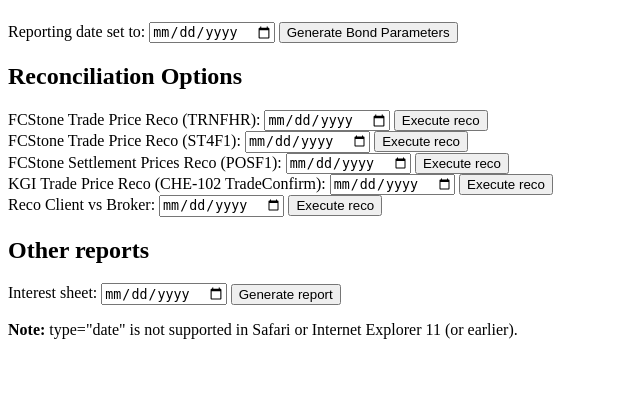
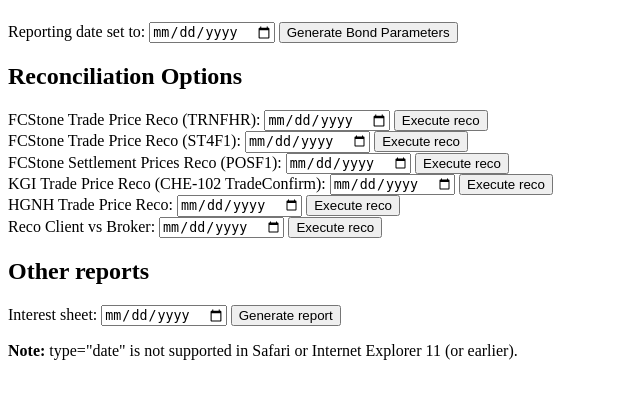
Before and after one commit to lastseenjustnow/flask-demo, a Flask app: page / in a window 1280 px wide. Shown: the part 268-667 px from the top of the page, without its empty margins (0-640 px from the left). Run offline with Flask 2, Linux system fonts and the light colour scheme.

Commit message:
HGNH trade price added

```diff
--- a/server.py
+++ b/server.py
@@ -584,6 +584,15 @@
         [ResultInfo("Command has been passed to a server. File will have been delivered to email in a few minutes.")])
     return render_template('results.html', table=res)
 
+@app.route('/hgnh_trade_price', methods=['GET', 'POST'])
+def reco_hgnh_trade_price():
+    data = {"conf": {"to_date": request.form['hgnh_trade_price']}}
+    requests.post("http://airflow:8080/api/experimental/dags/reco_hgnh_trade_price/dag_runs",
+                  data=json.dumps(data))
+    res = ResultsTable(
+        [ResultInfo("Command has been passed to a server. File will have been delivered to email in a few minutes.")])
+    return render_template('results.html', table=res)
+
 @app.route('/reco_client_broker', methods=['GET', 'POST'])
 def reco_client_broker():
     data = {"conf": {"to_date": request.form['reco_client_broker']}}
--- a/templates/index.html
+++ b/templates/index.html
@@ -45,6 +45,11 @@
     <input type="date" id="kgi_trade_price" name="kgi_trade_price">
     <input type="submit" name="Execute reco" value="Execute reco">
 </form>
+<form method=post action="/hgnh_trade_price">
+    <label for="hgnh_trade_price">HGNH Trade Price Reco:</label>
+    <input type="date" id="hgnh_trade_price" name="hgnh_trade_price">
+    <input type="submit" name="Execute reco" value="Execute reco">
+</form>
 <form method=post action="/reco_client_broker">
     <label for="reco_client_broker">Reco Client vs Broker:</label>
     <input type="date" id="reco_client_broker" name="reco_client_broker">
```
